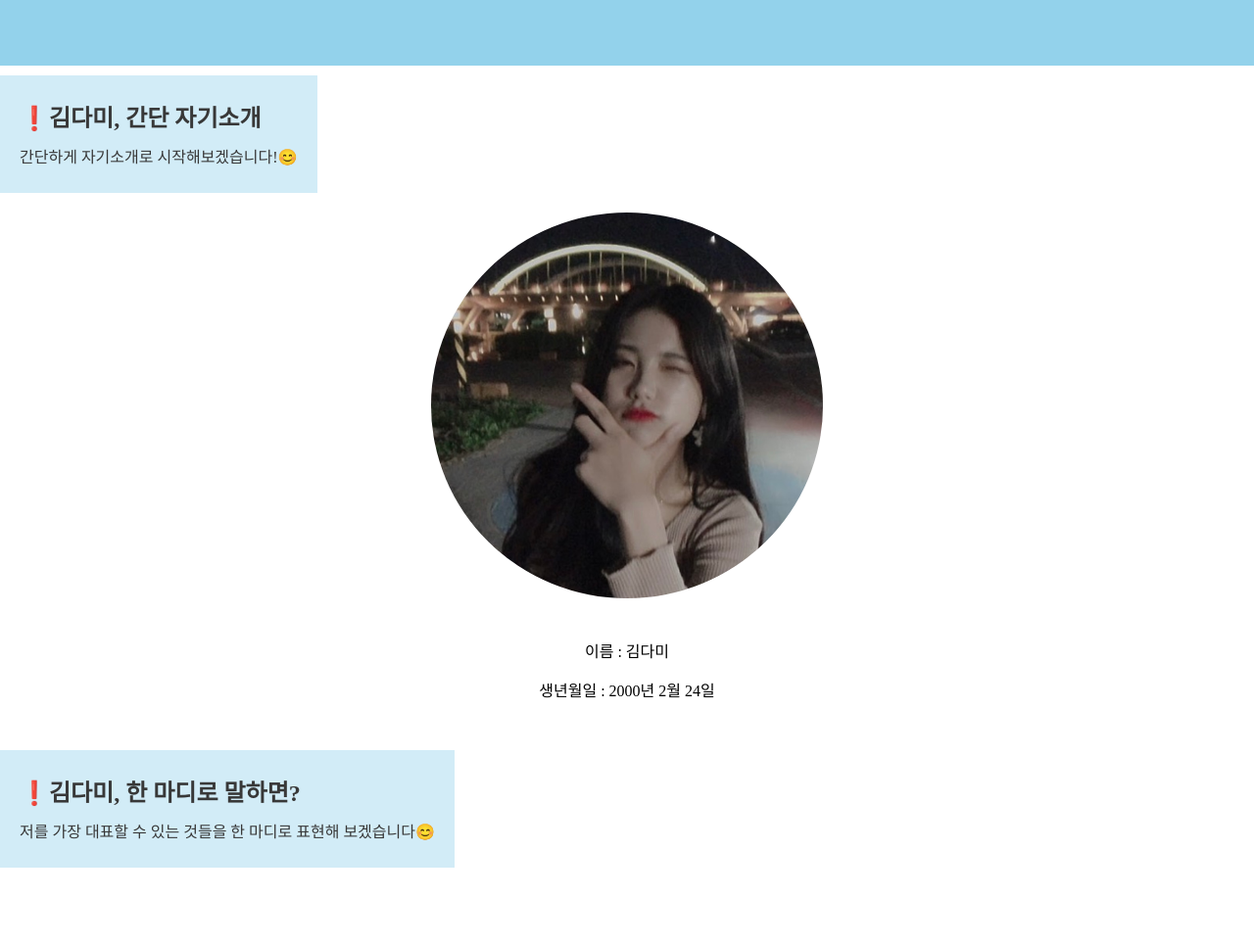
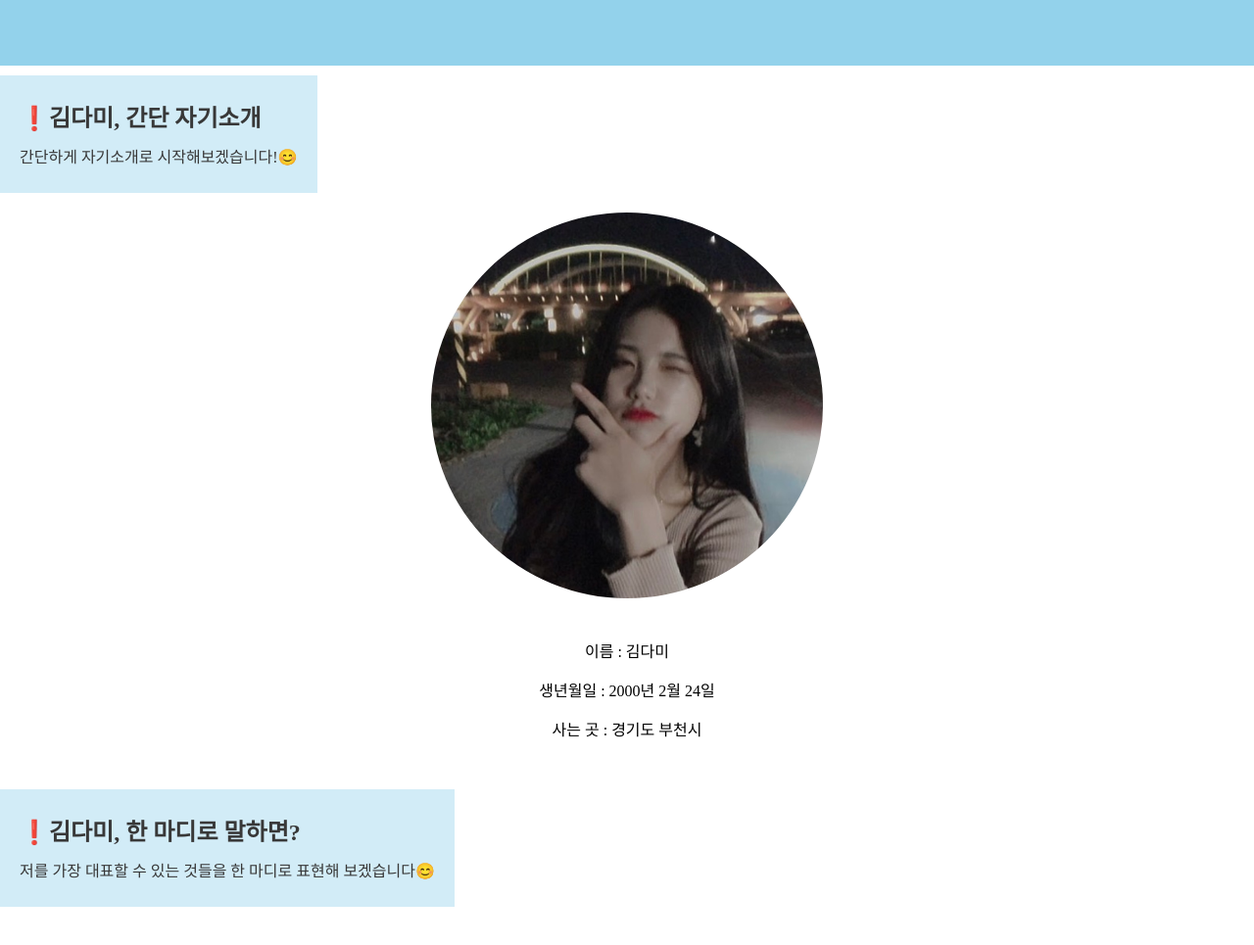
Before and after one commit to dappyiness/PR_DM, a plain HTML site: page kimdami.html in a window 1280 px wide. Shown: the part 133-1098 px from the top of the page at 98% size. Drawn offline with Linux system fonts and the light colour scheme.

Commit message:
사는 곳 추가

```diff
--- a/kimdami.html
+++ b/kimdami.html
@@ -149,6 +149,7 @@
                 <img class="selfie" src="img/me.jpg" alt="me" width="400px" style="margin: 20px; border-radius: 50%;">
                 <p>이름 : 김다미</p>
                 <p>생년월일 : 2000년 2월 24일</p>
+                <p>사는 곳 : 경기도 부천시</p>
             </div>
         </div>
         <div class="main_1" id="nav2">
```
